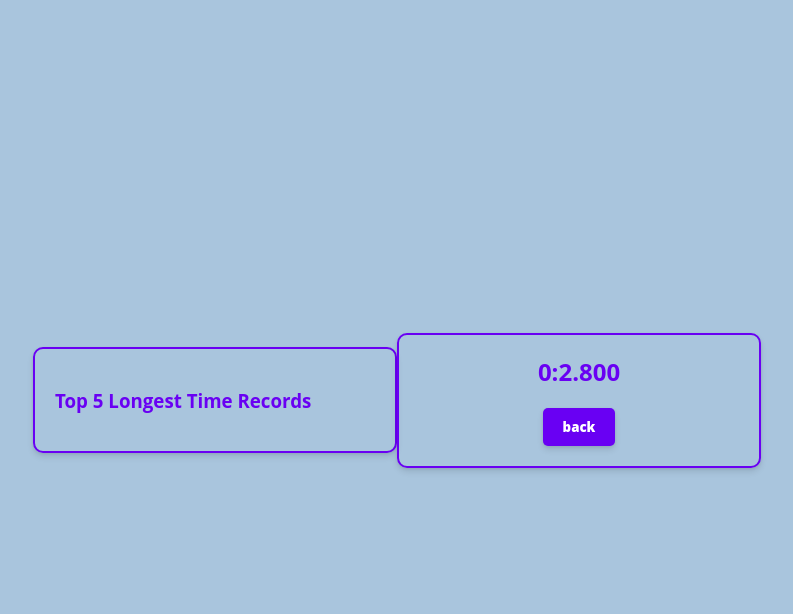
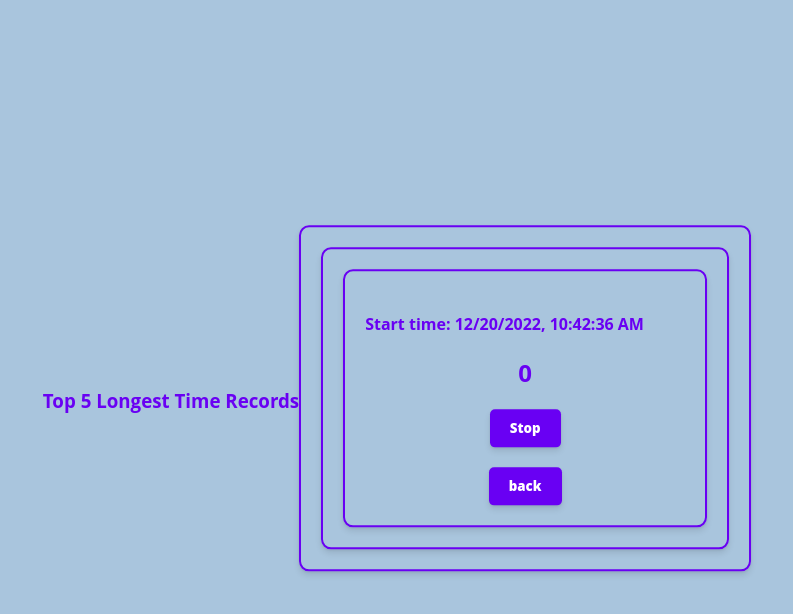
Before and after one commit to studzin-sky/time-to-time, a SvelteKit app in the folder myapp/: page / in a window 1280 px wide. Both pictures are taken after a click on the button "Time it". Shown: the top 614 px of the page, without its empty margins (243-1036 px from the left). Built offline with nearby package versions, Linux system fonts and the light colour scheme.

Commit message:
changes added and some animation

```diff
--- a/myapp/src/Timer.svelte
+++ b/myapp/src/Timer.svelte
@@ -1,34 +1,30 @@
+<!-- src/Timer.svelte -->
 <script lang="ts">
-	import { onMount, onDestroy, createEventDispatcher } from 'svelte';
+	import { createEventDispatcher } from 'svelte';
 
-	const dispatch = createEventDispatcher();
+	const dispatch = createEventDispatcher<{ stop: number; back: number }>();
+	let startTime: number = Date.now();
+	let elapsedTime: number = 0;
 
-	let time: number = 0;
-	let startTime: number;
-	let interval: ReturnType<typeof setInterval>;
-
-	const formatTime = (time: number): string => {
-	  const minutes: number = Math.floor(time / 60);
-	  const seconds: number = parseFloat((time % 60).toFixed(3));
-	  return `${minutes}:${seconds.toFixed(3)}`;
-	};
-
-	const updateTimer = (): void => {
-	  const currentTime: number = performance.now();
-	  time = (currentTime - startTime) / 1000;
+	const formatTimestamp = (timestamp: number): string => {
+	  const date = new Date(timestamp);
+	  return date.toLocaleString();
 	};
 
 	function stopTimer(): void {
-	  clearInterval(interval);
-	  dispatch("stop", time);
+	  elapsedTime = (Date.now() - startTime) / 1000;
+	  dispatch('stop', elapsedTime);
 	}
 
-	onMount(() => {
-	  startTime = performance.now();
-	  interval = setInterval(updateTimer, 50);
-	});
-
-	onDestroy(stopTimer);
+	function backTimer(): void {
+	  elapsedTime = (Date.now() - startTime) / 1000;
+	  dispatch('back', elapsedTime);
+	}
   </script>
 
-  <h2>{formatTime(time)}</h2>
+  <div>
+	<h4>Start time: {formatTimestamp(startTime)}</h4>
+	<h2>{(Date.now() - startTime) / 1000}</h2>
+	<button on:click={stopTimer}>Stop</button>
+	<button on:click={backTimer}>back</button>
+  </div>
--- a/myapp/src/routes/+page.svelte
+++ b/myapp/src/routes/+page.svelte
@@ -18,17 +18,18 @@
 	}
   </script>
 
-  <div>
+  <header>
 	<h3>Top 5 Longest Time Records</h3>
 	<ul>
 	  {#each $topFiveRecords as record, i}
 		<li>
-		  {i + 1}. Start: {new Date(record.start).toLocaleString()} | Duration: {record.duration.toFixed(3)} seconds
+		  {i + 1}. Duration: {record.duration.toFixed(3)} seconds
 		</li>
 	  {/each}
 	</ul>
-  </div>
+  </header>
 
+  <div class="content" class:waving={isTime}>
 	{#if !isTime}
 	  <div>
 		<h1>It's time to time</h1>
@@ -36,10 +37,7 @@
 	  </div>
 	{:else}
 	  <div>
-	  <Timer on:stop={e => isTimeUnclick(e.detail)} />
-	  <button on:click={() => isTimeUnclick(0)}>back</button>
+		<Timer on:stop={e => isTimeUnclick(e.detail)} on:back={e => isTimeUnclick(e.detail)} />
 	  </div>
 	{/if}
-
-  <style>
-  </style>
+  </div>
--- a/myapp/src/style.css
+++ b/myapp/src/style.css
@@ -6,6 +6,10 @@ body {
     align-items: center;
     height: 100vh;
     margin: 0;
+  }
+
+  .content.waving {
+    animation: wave 1s ease-in-out infinite;
   }
 
   div {
@@ -43,3 +47,15 @@ body {
   button:hover {
     opacity: 0.9;
   }
+
+  @keyframes wave {
+    0% {
+      transform: translateY(0);
+    }
+    50% {
+      transform: translateY(-5px);
+    }
+    100% {
+      transform: translateY(0);
+    }
+  }
```
Lines whose indentation alone changed are shown as unchanged.
